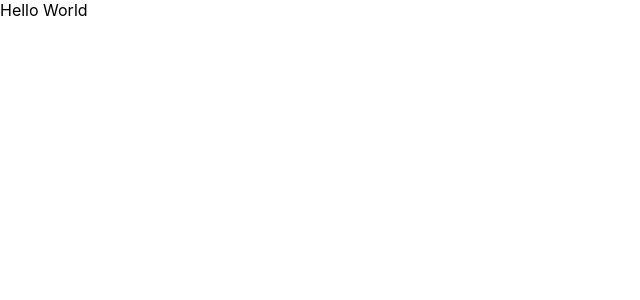
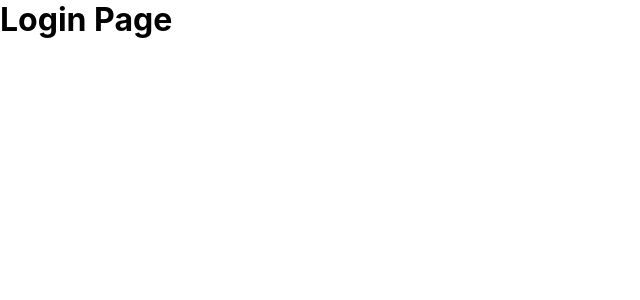
Before and after one commit to jhphon0730/TeamSyncMessenger-Frontend, a React (Vite) app in the folder frontend/: page /user/login in a window 1280 px wide. Shown: the top 300 px of the page, without its empty margins (0-640 px from the left). Built offline with nearby package versions, Linux system fonts and the light colour scheme.

Commit message:
* Add React Cookie

```diff
--- a/frontend/package.json
+++ b/frontend/package.json
@@ -11,6 +11,7 @@
   "dependencies": {
     "@types/react-router-dom": "^5.3.3",
     "react": "^18.2.0",
+    "react-cookie": "^6.1.1",
     "react-dom": "^18.2.0",
     "react-router-dom": "^6.20.0"
   },
--- a/frontend/src/App.tsx
+++ b/frontend/src/App.tsx
@@ -1,14 +1,16 @@
 import { Route, Routes } from "react-router-dom"
 
 import ConnectionCheckPage from "./pages/ConnectionCheckPage"
+import LoginPage from "./pages/user/LoginPage"
+import GatewayOutlet from "./pages/outlet/GatewayOutlet"
 
 const App = () => {
     return (
       <Routes>
-        <Route path="/">
+        <Route path="/" element={<GatewayOutlet />}>
           <Route index element={<ConnectionCheckPage />} />
           <Route path="/user">
-            <Route path="login" element={<>Hello World</>} />
+            <Route path="login" element={<LoginPage />} />
           </Route>
         </Route>
       </Routes>
--- a/frontend/src/main.tsx
+++ b/frontend/src/main.tsx
@@ -4,6 +4,7 @@ import { BrowserRouter } from 'react-router-dom'
 import App from './App'
 
 import './styles/style.css'
+import { CookiesProvider } from 'react-cookie'
 
 const container = document.getElementById('root')
 
@@ -11,6 +12,8 @@ const root = createRoot(container!)
 
 root.render(
   <BrowserRouter>
-    <App/>
+    <CookiesProvider>
+      <App/>
+    </CookiesProvider>
   </BrowserRouter>
 )
--- /dev/null
+++ b/frontend/src/pages/outlet/GatewayOutlet.tsx
@@ -0,0 +1,15 @@
+import { Fragment, useEffect } from "react"
+import { Outlet } from "react-router-dom"
+
+const GatewayOutlet = () => {
+  useEffect(() => {
+  }, [])
+
+  return (
+    <Fragment>
+      <Outlet />
+    </Fragment>
+  )
+}
+
+export default GatewayOutlet
--- /dev/null
+++ b/frontend/src/pages/user/LoginPage.tsx
@@ -0,0 +1,13 @@
+import { Fragment } from "react"
+
+const LoginPage = () => {
+  return (
+    <Fragment>
+      <div>
+        <h1>Login Page</h1>
+      </div>
+    </Fragment>
+  )
+}
+
+export default LoginPage
```
Also changed, not shown: frontend/src/cookie/cookie.ts (added, +24 -0 lines), 2 other files (tests, documents, lock files or other folders).
